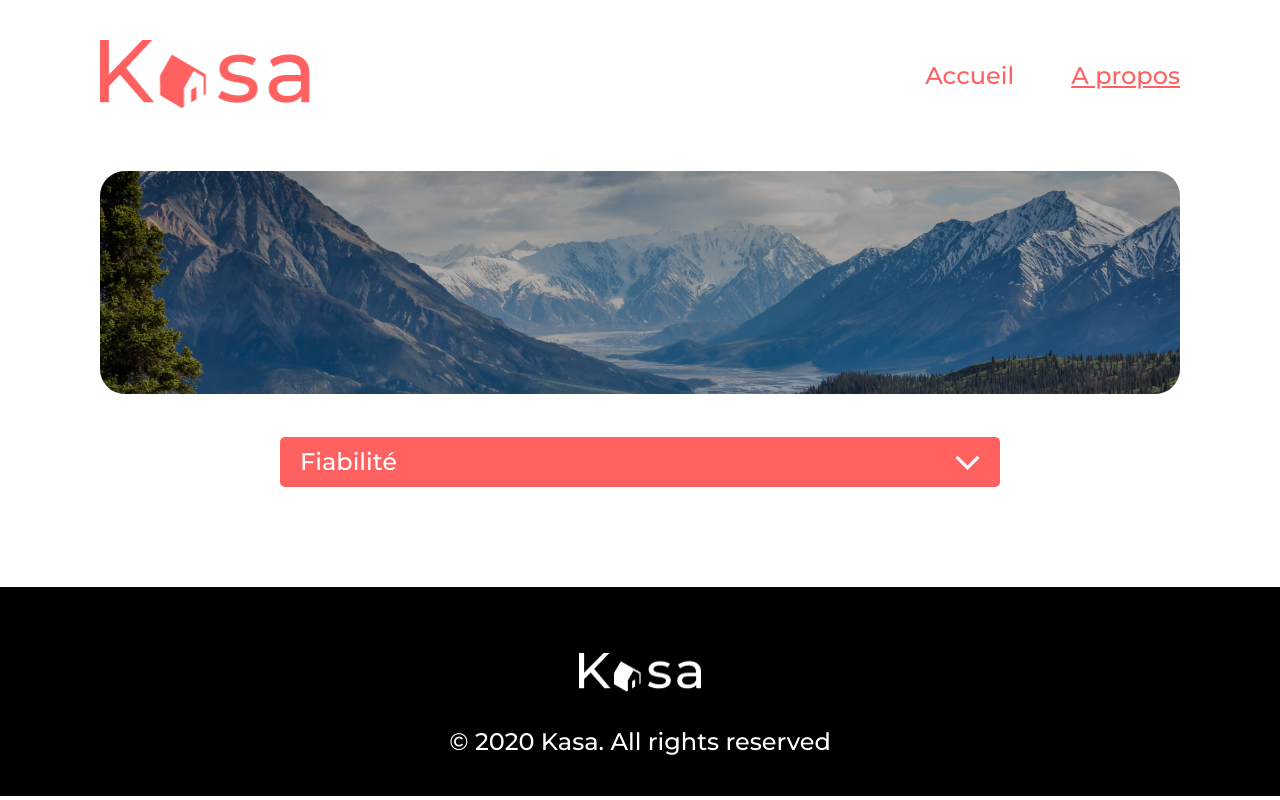
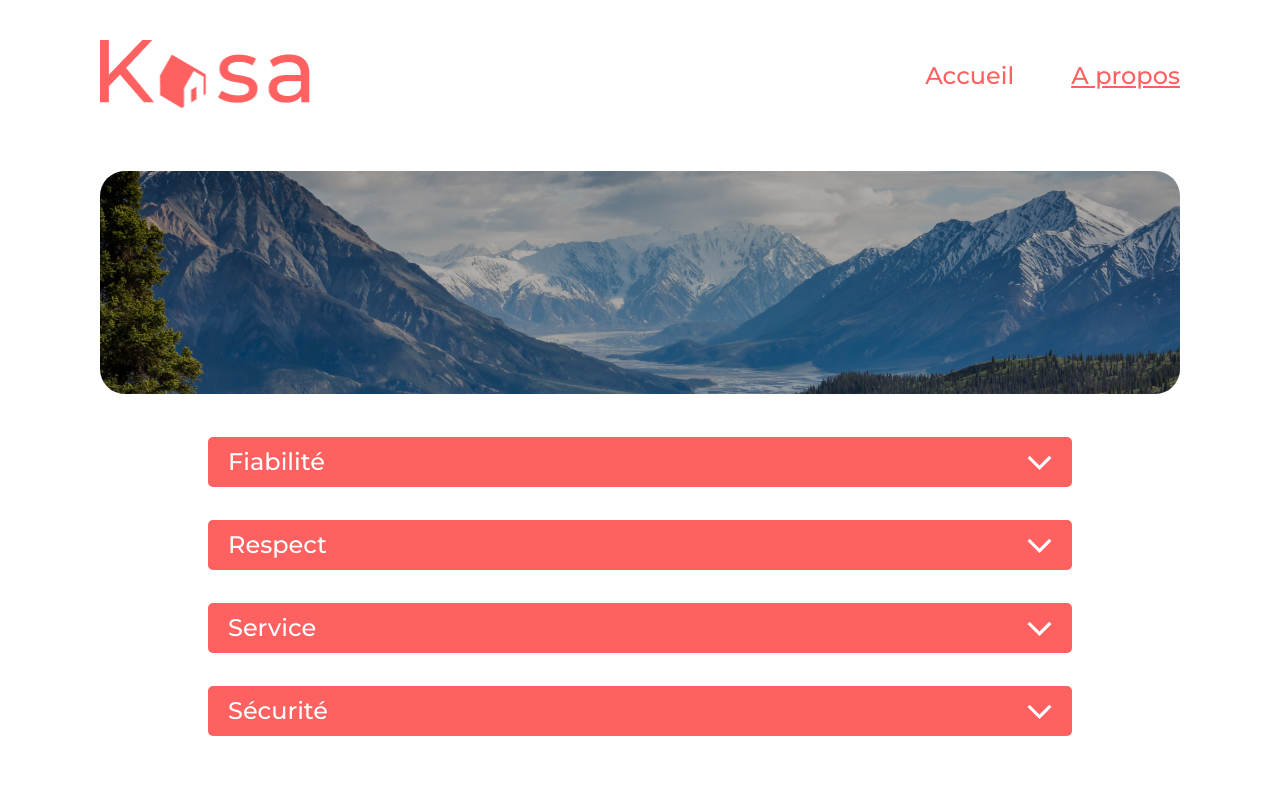
Before and after one commit to Yann68/kasa, a React (Create React App) app: page /about in a window 1280 px wide. Shown: the top 800 px of the page. Built offline with nearby package versions, Linux system fonts and the light colour scheme.

Commit message:
ajout de composant et de css a la page about

```diff
--- /dev/null
+++ b/src/array/about.json
@@ -0,0 +1,18 @@
+[
+    {
+        "name": "Fiabilité",
+        "description": "Les annonces postées sur Kasa garantissent une fiabilité totale. Les photos sont conformes aux logements, et toutes les informations sont régulièrement vérifiées  par nos équipes."
+    },
+    {
+        "name": "Respect",
+        "description": "La bienveillance fait partie des valeurs fondatrices de Kasa. Tout comportement discriminatoire ou de perturbation du voisinage entraînera une exclusion de notre plateforme."
+    },
+    {
+        "name": "Service",
+        "description": "Nos équipes se tiennent à votre disposition pour vous fournir une expérience parfaite. N'hésitez pas à nous contacter si vous avez la moindre question."
+    },
+    {
+        "name": "Sécurité",
+        "description": "La sécurité est la priorité de Kasa. Aussi bien pour nos hôtes que pour les voyageurs, chaque logement correspond aux critères de sécurité établis par nos services. En laissant une note aussi bien à l'hôte qu'au locataire, cela permet à nos équipes de vérifier que les standards sont bien respectés. Nous organisons également des ateliers sur la sécurité domestique pour nos hôtes."
+    }
+]
--- a/src/components/Card/index.jsx
+++ b/src/components/Card/index.jsx
@@ -3,8 +3,7 @@
 
 function Card({location}) {
     return (
-
-    <div className={styles.card}>
+        <div className={styles.card}>
         <Link to="/logement/:id">
        <h3 className={styles.title}>{location.title}</h3>
        <img src={location.cover} alt={location.title} className={styles.image} />
--- a/src/components/Collapse/index.jsx
+++ b/src/components/Collapse/index.jsx
@@ -2,25 +2,27 @@
 import { useState } from 'react'
 import { Collapse } from 'react-collapse'
 import close from '../../assets/close.png'
-// import open from '../../assets/open.png'
+import open from '../../assets/open.png'
 
-function ComponentCollapse() {
+function ComponentCollapse({info}) {
   const [isOpen, setIsOpen] = useState(false)
   return (
     <div className={styles.container}>
       <div className={styles.infos}>
-        <p className={styles.title}>Fiabilité</p>
+        <p className={styles.title}>{info.name}</p>
         <img
+          className={styles.button}
           onClick={() => {
-            setIsOpen((isOpen) => !isOpen)
+            setIsOpen(!isOpen)
           }}
-          src={close}
-          alt="bouton pour fermé l'info "
+          src={!isOpen ? close : open}
+          alt="bouton pour fermé ou ouvrir l'info"
         />
-        {/* <img src={open} alt="bouton pour fermé l'info " /> */}
       </div>
-      <Collapse isOpened={isOpen}>
-        <p className={styles.collapse}>La bienveillance fait partie des valeurs fondatrices de Kasa. Tout comportement discriminatoire ou de perturbation du voisinage entraînera une exclusion de notre plateforme. </p>
+      <Collapse className={styles.test} isOpened={isOpen}>
+        <p className={styles.collapse}>
+          {info.description}
+        </p>
       </Collapse>
     </div>
   )
--- a/src/components/Collapse/index.module.css
+++ b/src/components/Collapse/index.module.css
@@ -1,5 +1,5 @@
 .container{
-    margin: 0 180px;
+    padding: 0 10%;
 }
 
 .infos {
@@ -10,12 +10,13 @@
     border-radius: 5px;
     height: 50px;
     background-color: #FF6060;
+    margin-top: 33px;
 }
 
 .collapse{
     margin-top: -1px;
-    margin-bottom: 0;
-    padding: 30px 15px 10px 18px;
+    margin-bottom: 33px;
+    padding: 25px 27px 10px 18px;
     text-align: left;
     background: #F7F7F7;
     border-radius:0 0 5px 5px;
@@ -30,3 +31,11 @@
     font-size: 24px;
     line-height: 34px;
 }
+
+.button {
+    cursor: pointer;
+}
+
+.button:hover {
+    scale: 1.1;
+}
--- a/src/pages/About/index.jsx
+++ b/src/pages/About/index.jsx
@@ -1,16 +1,22 @@
 import styles from '../About/index.module.css'
+import { useEffect, useState } from 'react'
 import ComponentCollapse from '../../components/Collapse'
+import info from '../../array/about.json'
 
 function About() {
+  const [test, setTest] = useState([])
+  useEffect(() => {
+    setTest(info)
+  }, [])
 
   return (
     <section className={styles.section}>
       <div className={styles.backgroundImage}>
         <div className={styles.backgroundFiltre}></div>
       </div>
-      <ComponentCollapse>
-
-      </ComponentCollapse>
+      {test.map((info, name) => (
+        <ComponentCollapse key={name} info={info} />
+      ))}
     </section>
   )
 }
--- a/src/pages/Home/index.jsx
+++ b/src/pages/Home/index.jsx
@@ -1,6 +1,6 @@
 import styles from './index.module.css'
 import { useEffect, useState } from 'react'
-import housing from '../../housing.json'
+import housing from '../../array/housing.json'
 import Card from '../../components/Card'
 
 function Home() {
```
Also changed, not shown: src/array/housing.json (renamed from src/housing.json).
